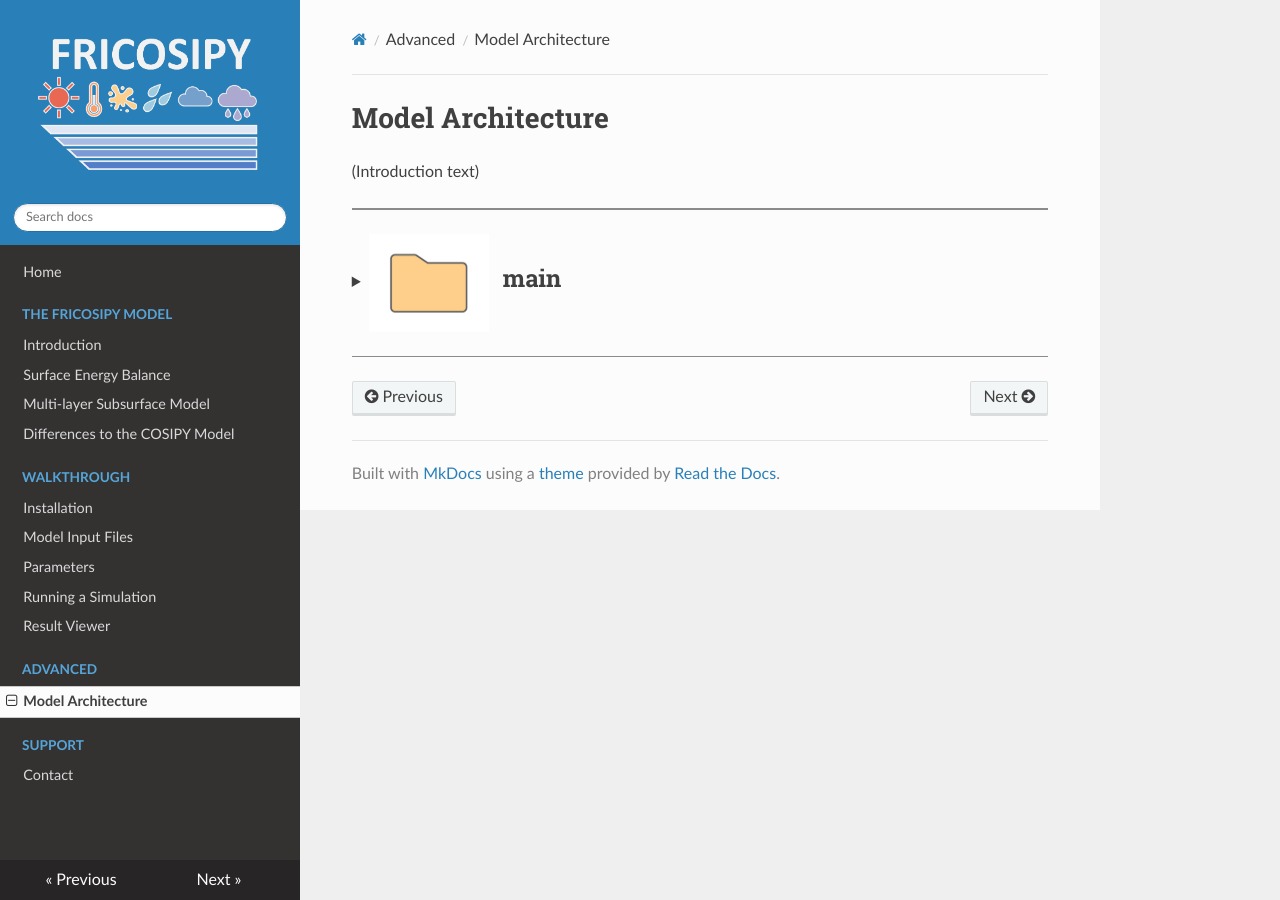
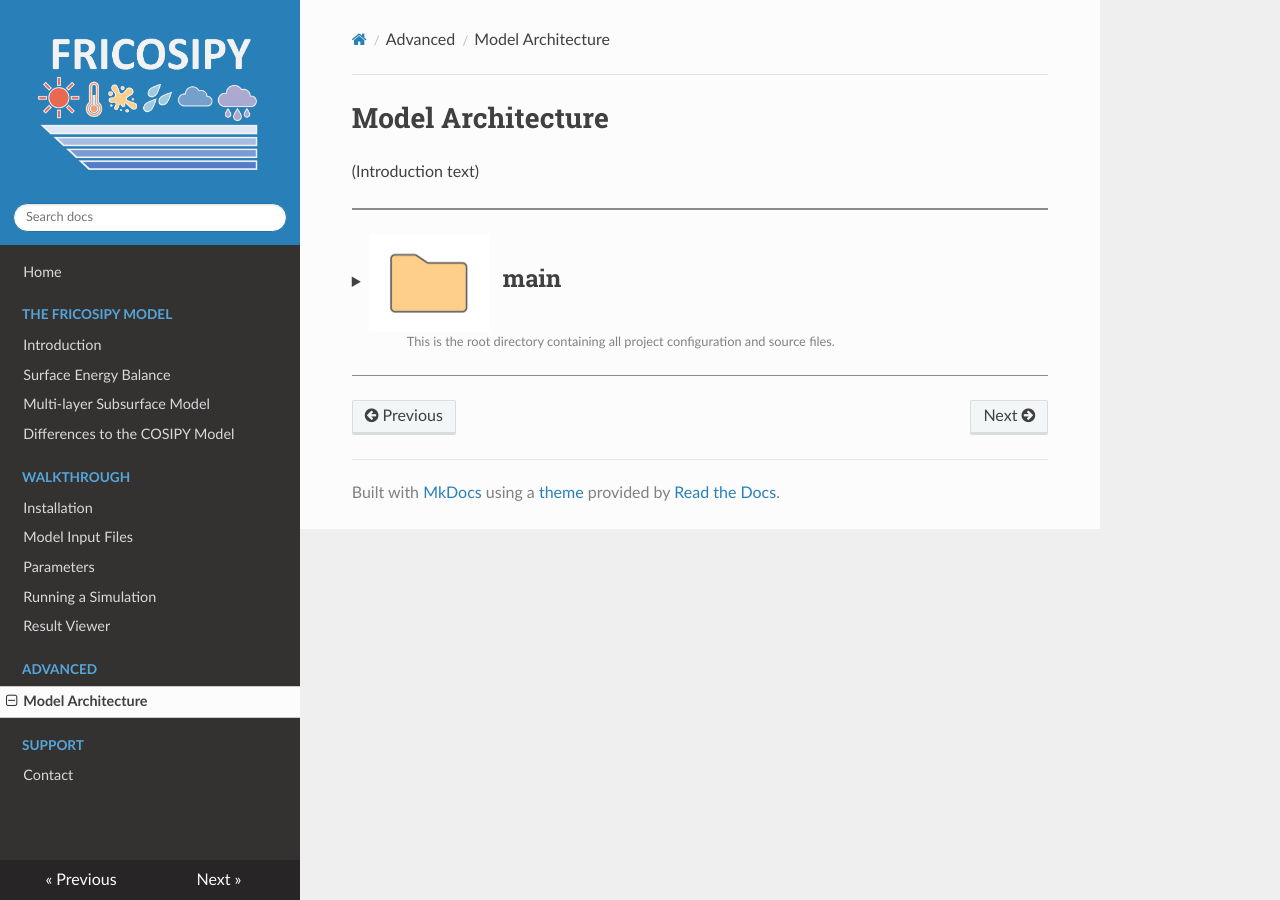
Before and after one commit to MarcusGastaldello/FRICOSIPY, an MkDocs documentation site: the page built from docs/model_architecture.md, in a window 1280 px wide. Built offline with MkDocs 1.6.1, drawn with Linux system fonts in a browser that asks for light colours.

Commit message:
Update model_architecture.md

```diff
--- a/docs/model_architecture.md
+++ b/docs/model_architecture.md
@@ -9,7 +9,7 @@
 
 <hr style="height:2px; background-color:#8b8b8b; border:none;" />
 
-??? "<img src='https://github.com/MarcusGastaldello/FRICOSIPY/raw/main/docs/icons/Folder.png' width='120' style='vertical-align: middle; margin-right: 10px;'> <h2 style='display: inline;'>main</h2>"
+??? "<img src='https://github.com/MarcusGastaldello/FRICOSIPY/raw/main/docs/icons/Folder.png' width='120' style='vertical-align: middle; margin-right: 10px;'> <h2 style='display: inline;'>main</h2><br><small style='margin-left: 55px; color: gray;'>This is the root directory containing all project configuration and source files.</small>"
 
     <br>
     <div style="margin-left: 20px;">
```
